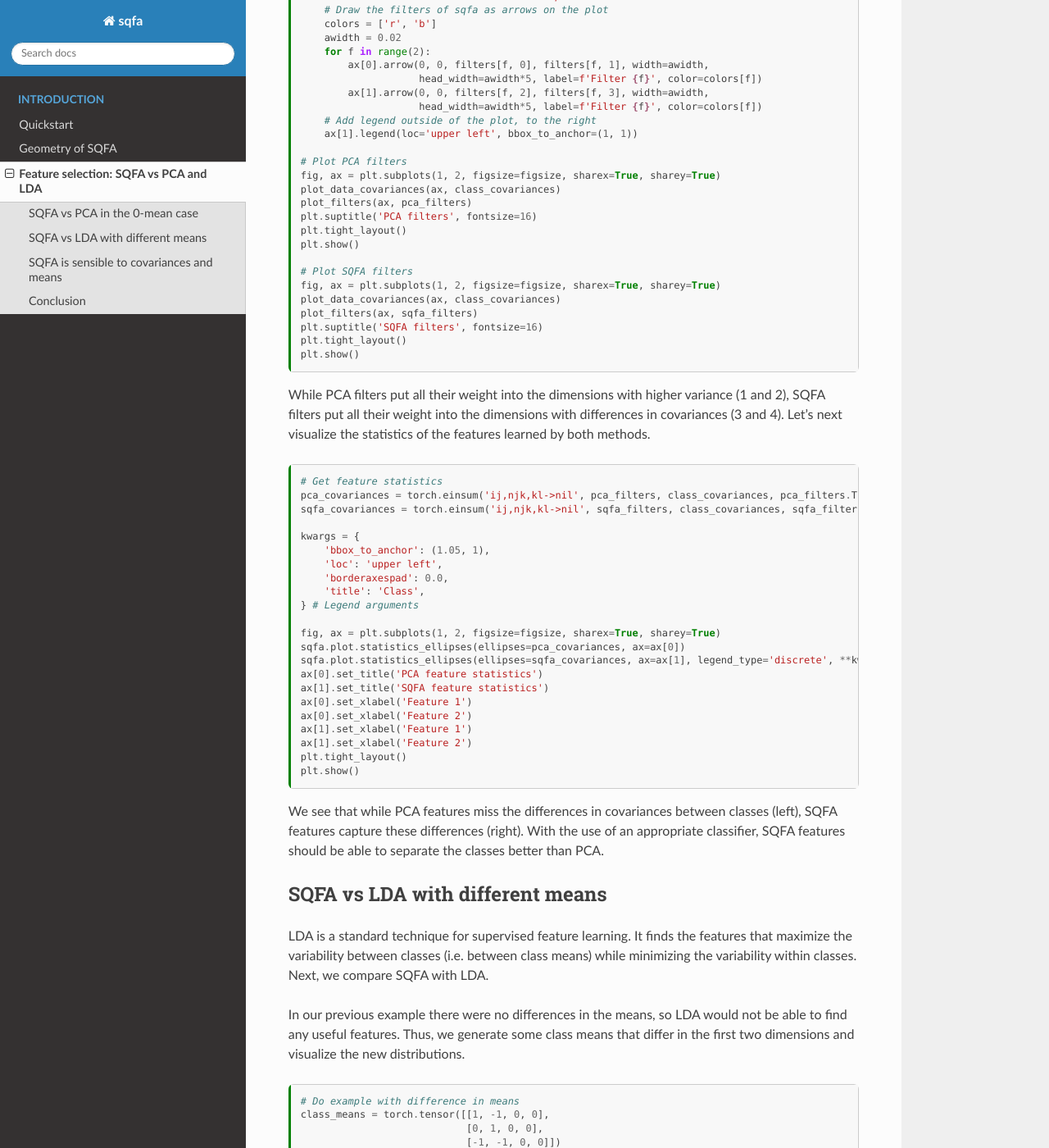
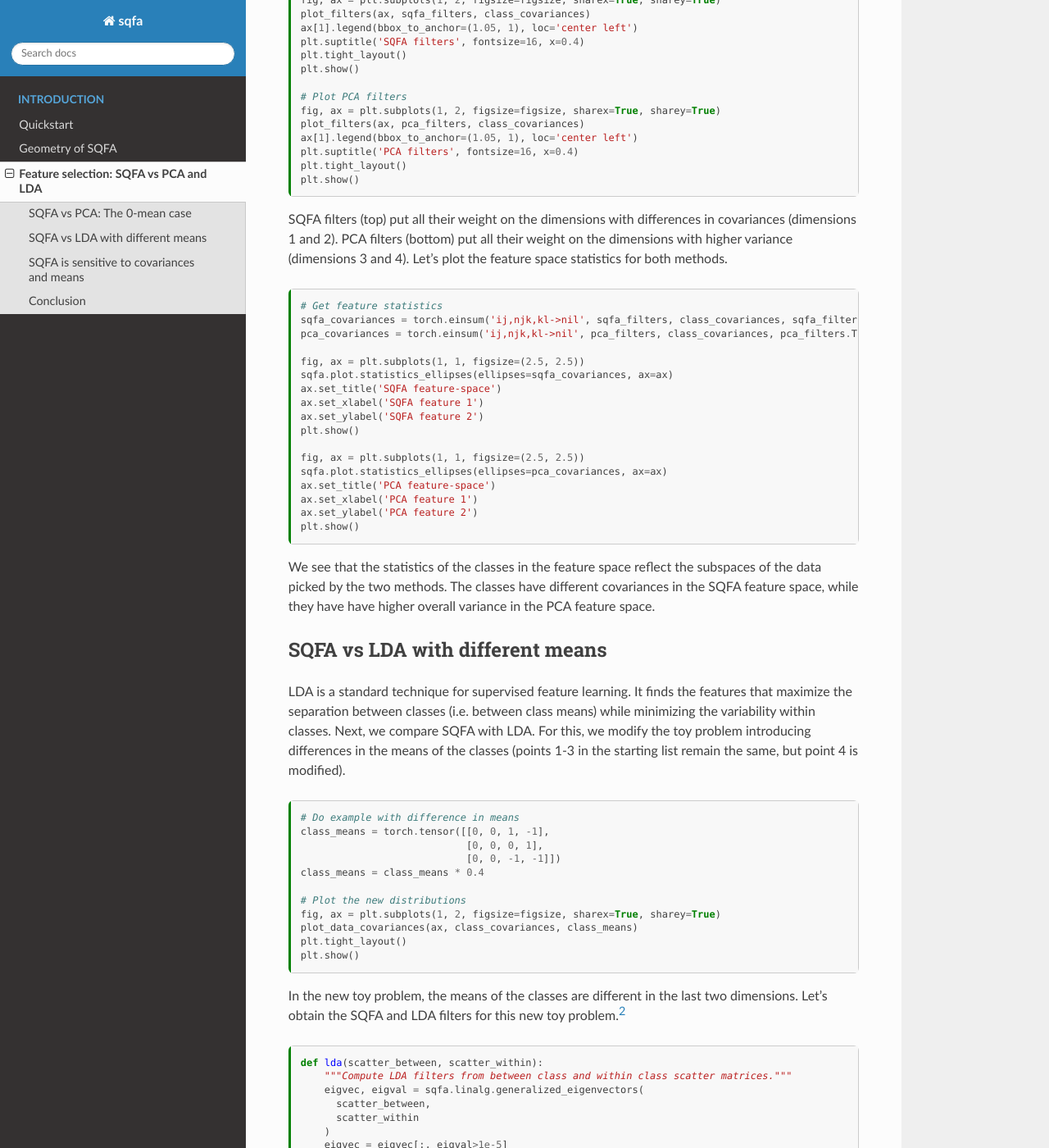
Before and after one commit to dherrera1911/sqfa, a Sphinx documentation site: the page built from docs/source/tutorials/toy_problem.md, in a window 1280 px wide and 1400 px high, scrolled down 2274 px. Shown: the whole window at 82% size. Built offline with Sphinx 7.4.7 and the Read the Docs theme 3.1.0, drawn with Linux system fonts in a browser that asks for light colours; pages that are not in the unit, such as notebooks, are missing from menus; some of the changed text lies outside the part shown.

Commit message:
Text + plot editing

````diff
--- a/docs/source/tutorials/toy_problem.md
+++ b/docs/source/tutorials/toy_problem.md
@@ -13,70 +13,63 @@
 
 # Feature selection: SQFA vs PCA and LDA
 
-In this tutorial we build a simple toy problem to illustrate the types of features
-that are learnt by SQFA, and how they compare to other standard feature
+In this tutorial we consider a toy problem to illustrate the types of features
+that are learned by SQFA, and how they compare to other standard feature
 learning techniques.
 
-## SQFA vs PCA in the 0-mean case
+## SQFA vs PCA: The 0-mean case
 
-To compare the methods, we will generate a toy problem with 3 classes over a 4
-dimensional space. We will introduce different statistical properties across
-the first two and the last two dimensions of the data space, and we will test
-which dimensions are emphasized by SQFA vs PCA and Linear Discriminant Analysis (LDA).
+Our toy problem has 4 dimensional data and 3 classes.
+The data statistics are designed to accentuate the differences
+between SQFA, PCA and LDA features. For comparing SQFA and PCA,
+the statistics of the toy problem data are as follows:
 
-SQFA finds the features that maximize the difference in second-order statistics
-between the classes. PCA, on the other hand, finds the features that
-maximize the variance of the data. In our first example, we will generate
-statistics for 3 classes with the following properties:
+1) Dimensions 1 and 2 have a covariance structure that is rotated for the
+different classes. SQFA will favor these dimensions because
+of the second-order differences between classes.
+2) Dimensions 3 and 4 have high variance but the same covariance
+structure for all classes. PCA will favor these dimensions because
+of the high variance.
+3) Dimensions 1 and 2 are uncorrelated with dimensions 3 and 4.
+4) The means are 0 for all dimensions and classes.
 
-- Dimensions 1 and 2 have high variance, but the same covariance
-  structure for all classes.
-- Dimensions 3 and 4 have lower variance, but the covariances are different
-  for each class.
-- Dimensions 1 and 2 are uncorrelated with dimensions 3 and 4.
-- The means are 0 for all dimensions and classes.
-
-We implement the statistics above by having an initial covariance matrix, and
-progressively rotating the covariance of dimensions 3 and 4 for each
-class. Let's first define the function that makes the rotated covariance
+Let's generate the covariances matrices described above and visualize
+the data distributions:
 
 ```{code-cell} ipython3
 import torch
 import sqfa
 import matplotlib.pyplot as plt
 
+# GENERATE COVARIANCES
+
+# Define the functions to generate the covariance matrices
 def make_rotation_matrix(theta):
-    """Make a matrix that rotates the last 2 dimensions of a 4D tensor"""
+    """Make a matrix that rotates the first 2 dimensions of a 4D tensor"""
     theta = torch.deg2rad(theta)
     rotation = torch.eye(4)
-    rotation[2:, 2:] = torch.tensor([[torch.cos(theta), -torch.sin(theta)],
+    rotation[:2, :2] = torch.tensor([[torch.cos(theta), -torch.sin(theta)],
                                      [torch.sin(theta), torch.cos(theta)]])
     return rotation
 
 def make_rotated_classes(base_cov, angles):
-    """Rotate the last 2 dimensions of base_cov by the angles in the angles list"""
+    """Rotate the first 2 dimensions of base_cov by the angles in the angles list"""
     covs = torch.as_tensor([])
     for theta in angles:
         rotation_matrix = make_rotation_matrix(theta)
         rotated_cov = torch.einsum('ij,jk,kl->il', rotation_matrix, base_cov, rotation_matrix.T)
         covs = torch.cat([covs, rotated_cov.unsqueeze(0)], dim=0)
     return covs
-```
 
-Let's generate the covariance matrices:
-
-```{code-cell} ipython3
-# Base diagonal covariance
-variances = torch.tensor([1.0, 1.0, 0.8, 0.02])
+# Generate the covariance matrices
+variances = torch.tensor([0.8, 0.04, 1.0, 1.0])
 base_cov = torch.diag(variances)
 
 angles = torch.as_tensor([15, 45, 70])
 class_covariances = make_rotated_classes(base_cov, angles)
-```
 
-And let's now make a function to visualize our 4D covariances:
+# VISUALIZE
 
-```{code-cell} ipython3
 def plot_data_covariances(ax, covariances, means=None):
     """Plot the covariances as ellipses."""
     if means is None:
@@ -87,30 +80,28 @@
     for i in range(2):
         # Plot ellipses
         sqfa.plot.statistics_ellipses(ellipses=covariances, centers=means,
-                                      dim_pair=dim_pairs[i], ax=ax[i],
-                                      legend_type=legend_type[i])
+                                      dim_pair=dim_pairs[i], ax=ax[i])
         # Plot points for the means
         sqfa.plot.scatter_data(data=means, labels=torch.arange(3),
                                dim_pair=dim_pairs[i], ax=ax[i])
         dim_pairs_label = [d+1 for d in dim_pairs[i]]
-        ax[i].set_title(f'Data statistics: dim {dim_pairs_label}')
+        #ax[i].set_title(f'Data space \n dim {dim_pairs_label}', fontsize=12)
+        ax[i].set_title(f'Data space (dim {dim_pairs_label})', fontsize=12)
         ax[i].set_aspect('equal')
 
-figsize = (7, 3.5)
+figsize = (6, 3)
 fig, ax = plt.subplots(1, 2, figsize=figsize, sharex=True, sharey=True)
 plot_data_covariances(ax, class_covariances)
 plt.tight_layout()
 plt.show()
 ```
 
-The left panel shows how dimensions 1 and 2 have the same covariance for all
-classes, and the right panel shows how dimensions 3 and 4 have different
-covariances for each class.
+The left panel shows how the classes have different statistics in
+dimensions 1 and 2, and the right panel shows how all classes have
+the same covariance in dimensions 3 and 4. The means are all 0.
 
-Let's learn 2 features using PCA and SQFA for this problem. To
-obtain the PCA features we average the covariance matrices across classes
-to obtain the dataset covariance
-and [compute its eigenvectors.](https://sebastianraschka.com/Articles/2015_pca_in_3_steps.html#covariance-matrix)
+Let's learn 2 filters each with SQFA and PCA for these class
+distributions.[^1]
 
 ```{code-cell} ipython
 # Learn SQFA filters
@@ -125,12 +116,16 @@
 ```
 
 Let's visualize the filters learned by SQFA and PCA. We plot the filters
-as arrows in the original data space, onto which the data is projected.
+as arrows in the original data space, to see how they relate to the
+class distributions.
 
 ```{code-cell} ipython
 # Function to plot filters
-def plot_filters(ax, filters):
+def plot_filters(ax, filters, class_covariances, means=None):
     """Plot the filters as arrows in data space."""
+    # Plot the statistics of the filters
+    plot_data_covariances(ax, class_covariances, means)
+
     # Draw the filters of sqfa as arrows on the plot
     colors = ['r', 'b']
     awidth = 0.02
@@ -139,76 +134,68 @@
                     head_width=awidth*5, label=f'Filter {f}', color=colors[f])
         ax[1].arrow(0, 0, filters[f, 2], filters[f, 3], width=awidth,
                     head_width=awidth*5, label=f'Filter {f}', color=colors[f])
-    # Add legend outside of the plot, to the right
-    ax[1].legend(loc='upper left', bbox_to_anchor=(1, 1))
+
+# Plot SQFA filters
+fig, ax = plt.subplots(1, 2, figsize=figsize, sharex=True, sharey=True)
+plot_filters(ax, sqfa_filters, class_covariances)
+ax[1].legend(bbox_to_anchor=(1.05, 1), loc='center left')
+plt.suptitle('SQFA filters', fontsize=16, x=0.4)
+plt.tight_layout()
+plt.show()
 
 # Plot PCA filters
 fig, ax = plt.subplots(1, 2, figsize=figsize, sharex=True, sharey=True)
-plot_data_covariances(ax, class_covariances)
-plot_filters(ax, pca_filters)
-plt.suptitle('PCA filters', fontsize=16)
-plt.tight_layout()
-plt.show()
-
-# Plot SQFA filters
-fig, ax = plt.subplots(1, 2, figsize=figsize, sharex=True, sharey=True)
-plot_data_covariances(ax, class_covariances)
-plot_filters(ax, sqfa_filters)
-plt.suptitle('SQFA filters', fontsize=16)
+plot_filters(ax, pca_filters, class_covariances)
+ax[1].legend(bbox_to_anchor=(1.05, 1), loc='center left')
+plt.suptitle('PCA filters', fontsize=16, x=0.4)
 plt.tight_layout()
 plt.show()
 ```
 
-While PCA filters put all their weight into the dimensions
-with higher variance (1 and 2), SQFA filters put all their weight
-into the dimensions with differences in covariances (3 and 4).
-Let's next visualize the statistics of the features learned by both methods.
+SQFA filters (top) put all their weight on the dimensions with differences
+in covariances (dimensions 1 and 2). PCA filters (bottom) put all their weight
+on the dimensions with higher variance (dimensions 3 and 4). Let's
+plot the feature space statistics for both methods.
 
 ```{code-cell} ipython
 # Get feature statistics
+sqfa_covariances = torch.einsum('ij,njk,kl->nil', sqfa_filters, class_covariances, sqfa_filters.T)
 pca_covariances = torch.einsum('ij,njk,kl->nil', pca_filters, class_covariances, pca_filters.T)
-sqfa_covariances = torch.einsum('ij,njk,kl->nil', sqfa_filters, class_covariances, sqfa_filters.T)
 
-kwargs = {
-    'bbox_to_anchor': (1.05, 1),
-    'loc': 'upper left',
-    'borderaxespad': 0.0,
-    'title': 'Class',
-} # Legend arguments
+fig, ax = plt.subplots(1, 1, figsize=(2.5, 2.5))
+sqfa.plot.statistics_ellipses(ellipses=sqfa_covariances, ax=ax)
+ax.set_title('SQFA feature-space')
+ax.set_xlabel('SQFA feature 1')
+ax.set_ylabel('SQFA feature 2')
+plt.show()
 
-fig, ax = plt.subplots(1, 2, figsize=figsize, sharex=True, sharey=True)
-sqfa.plot.statistics_ellipses(ellipses=pca_covariances, ax=ax[0])
-sqfa.plot.statistics_ellipses(ellipses=sqfa_covariances, ax=ax[1], legend_type='discrete', **kwargs)
-ax[0].set_title('PCA feature statistics')
-ax[1].set_title('SQFA feature statistics')
-ax[0].set_xlabel('Feature 1')
-ax[0].set_xlabel('Feature 2')
-ax[1].set_xlabel('Feature 1')
-ax[1].set_xlabel('Feature 2')
-plt.tight_layout()
+fig, ax = plt.subplots(1, 1, figsize=(2.5, 2.5))
+sqfa.plot.statistics_ellipses(ellipses=pca_covariances, ax=ax)
+ax.set_title('PCA feature-space')
+ax.set_xlabel('PCA feature 1')
+ax.set_ylabel('PCA feature 2')
 plt.show()
 ```
 
-We see that while PCA features miss the differences in covariances between classes
-(left), SQFA features capture these differences (right). With the use of an appropriate
-classifier, SQFA features should be able to separate the classes better than PCA.
+We see that the statistics of the classes in the feature space reflect
+the subspaces of the data picked by the two methods. The classes have
+different covariances in the SQFA feature space, while they have
+have higher overall variance in the PCA feature space.
 
 
 ## SQFA vs LDA with different means
 
 LDA is a standard technique for supervised feature learning. It finds the features
-that maximize the variability between classes (i.e. between class means) while
-minimizing the variability within classes. Next, we compare SQFA with LDA.
-
-In our previous example there were no differences in the means, so LDA would not be
-able to find any useful features. Thus, we generate some class means that differ
-in the first two dimensions and visualize the new distributions.
+that maximize the separation between classes (i.e. between class means) while
+minimizing the variability within classes. Next, we compare SQFA with LDA. For
+this, we modify the toy problem introducing differences in the means of the classes
+(points 1-3 in the starting list remain the same, but point 4 is modified).
 
 ```{code-cell} ipython
 # Do example with difference in means
-class_means = torch.tensor([[1, -1, 0, 0],
-                            [0, 1, 0, 0],
-                            [-1, -1, 0, 0]])
+class_means = torch.tensor([[0, 0, 1, -1],
+                            [0, 0, 0, 1],
+                            [0, 0, -1, -1]])
 class_means = class_means * 0.4
 
 # Plot the new distributions
@@ -218,10 +205,8 @@
 plt.show()
 ```
 
-Now the means of the classes are different in the first two dimensions.
-Let's learn the filters with LDA and SQFA now and compare the results. First, we
-define a function to learn the LDA filters using
-[generalized eigenvectors](https://en.wikipedia.org/wiki/Linear_discriminant_analysis#Multiclass_LDA).
+In the new toy problem, the means of the classes are different in the last two
+dimensions. Let's obtain the SQFA and LDA filters for this new toy problem.[^2]
 
 ```{code-cell} ipython
 def lda(scatter_between, scatter_within):
@@ -232,13 +217,7 @@
     )
     eigvec = eigvec[:, eigval>1e-5]
     return eigvec.transpose(-1, -2)
-```
 
-Now we learn the filters with SQFA and LDA. We note that first we compute the
-between and within class scatter matrices for LDA, as well as the class
-second moment matrices for SQFA.
-
-```{code-cell} ipytho
 # Get scatter matrices for LDA
 scatter_within = torch.mean(class_covariances, dim=0)
 scatter_between = class_means.T @ class_means
@@ -247,39 +226,41 @@
 mean_outer_prod = torch.einsum('ij,ik->ijk', class_means, class_means)
 second_moments = class_covariances + mean_outer_prod
 
-# Learn LDA
-lda_filters = lda(scatter_between, scatter_within)
-
 # Learn SQFA
 model = sqfa.model.SQFA(n_dim=4, feature_noise=0.001, n_filters=2)
 model.fit(data_scatters=second_moments, show_progress=False)
 sqfa_filters = model.filters.detach()
+
+# Learn LDA
+lda_filters = lda(scatter_between, scatter_within)
 ```
 
-Like in the previous example, we plot the filters learned by LDA and SQFA:
+We next plot the filters learned by SQFA and LDA as arrows in the data
+space, like in the previous example:
 
 ```{code-cell} ipython
-# Plot LDA filters
+# Plot SQFA filters
 fig, ax = plt.subplots(1, 2, figsize=figsize, sharex=True, sharey=True)
-plot_data_covariances(ax, class_covariances, class_means)
-plot_filters(ax, lda_filters)
-plt.suptitle('LDA filters', fontsize=16)
+plot_filters(ax, sqfa_filters, class_covariances, class_means)
+ax[1].legend(bbox_to_anchor=(1.05, 1), loc='upper left')
+plt.suptitle('SQFA filters', fontsize=16, x=0.55)
 plt.tight_layout()
 plt.show()
 
-# Plot SQFA filters
+# Plot LDA filters
 fig, ax = plt.subplots(1, 2, figsize=figsize, sharex=True, sharey=True)
-plot_data_covariances(ax, class_covariances, class_means)
-plot_filters(ax, sqfa_filters)
-plt.suptitle('SQFA filters', fontsize=16)
+plot_filters(ax, lda_filters, class_covariances, class_means)
+ax[1].legend(bbox_to_anchor=(1.05, 1), loc='upper left')
+plt.suptitle('LDA filters', fontsize=16, x=0.55)
 plt.tight_layout()
 plt.show()
 ```
 
-As expected, LDA filters have all their weight on the dimensions with differences
-in class means (dimensions 1,2), while SQFA filters have their weight on the
-dimensions with differences in the covariances (dimensions 3,4). Let's plot the
-statistics of the features learned by both methods.
+We see that while SQFA filters have their weight on the
+dimensions with differences in the covariances (dimensions 1,2)
+LDA filters have all their weight on the dimensions with differences
+in class means (dimensions 3,4). Let's plot the
+statistics of classes in the SQFA and LDA feature space.
 
 ```{code-cell} ipython
 # Get the means and covariances for the new features
@@ -288,44 +269,35 @@
 sqfa_covariances = torch.einsum('ij,njk,kl->nil', sqfa_filters, class_covariances, sqfa_filters.T)
 sqfa_means = class_means @ sqfa_filters.T
 
-kwargs = {
-    'bbox_to_anchor': (1.05, 1),
-    'loc': 'upper left',
-    'borderaxespad': 0.0,
-    'title': 'Class',
-} # Legend arguments
+fig, ax = plt.subplots(1, 1, figsize=(2.5, 2.5))
+sqfa.plot.statistics_ellipses(ellipses=sqfa_covariances, centers=sqfa_means, ax=ax)
+sqfa.plot.scatter_data(data=sqfa_means, labels=torch.arange(3), ax=ax)
+ax.set_title('SQFA feature-space')
+ax.set_xlabel('SQFA feature 1')
+ax.set_ylabel('SQFA feature 2')
+plt.tight_layout()
+plt.show()
 
-fig, ax = plt.subplots(1, 2, figsize=figsize, sharex=True, sharey=True)
-
-# LDA statistics
-sqfa.plot.statistics_ellipses(ellipses=lda_covariances, centers=lda_means,
-                              ax=ax[0])
-sqfa.plot.scatter_data(data=lda_means, labels=torch.arange(3), ax=ax[0])
-
-# SQFA statistics
-sqfa.plot.statistics_ellipses(ellipses=sqfa_covariances, centers=sqfa_means,
-                              ax=ax[1], legend_type='discrete', **kwargs)
-sqfa.plot.scatter_data(data=sqfa_means, labels=torch.arange(3), ax=ax[1])
-
-ax[0].set_title('LDA feature statistics')
-ax[1].set_title('SQFA feature statistics')
-ax[0].set_xlabel('Feature 1')
-ax[0].set_ylabel('Feature 2')
-ax[1].set_xlabel('Feature 1')
-ax[1].set_ylabel('Feature 2')
+fig, ax = plt.subplots(1, 1, figsize=(2.5, 2.5))
+sqfa.plot.statistics_ellipses(ellipses=lda_covariances, centers=lda_means, ax=ax)
+sqfa.plot.scatter_data(data=lda_means, labels=torch.arange(3), ax=ax)
+ax.set_title('LDA feature-space')
+ax.set_xlabel('LDA feature 1')
+ax.set_ylabel('LDA feature 2')
 plt.tight_layout()
 plt.show()
 ```
 
-We see that the distribution of LDA features have different means, while
-the distribution of SQFA features have the same means but different covariances.
-Which features are better for classification will depend on the specifics of
+The distribution of SQFA features have different covariances across classes,
+while the distribution of LDA features have different means. This
+reflects the weights of the filters seen above. Which features are better
+for classification will depend on the specifics of
 the class distributions and on the classifier used.
 
 
-## SQFA is sensible to covariances and means
+## SQFA is sensitive to covariances and means
 
-In the previous example we saw that SQFA prioritized the differences in
+In the previous example SQFA prioritized the differences in
 covariances over the differences in means. However, this is not always the case.
 Particularly, note that we fitted SQFA using the second moment matrices of the
 classes, which for a given class $i$ are given
@@ -338,10 +310,10 @@
 
 ```{code-cell} ipython
 # Make example with more different means
-class_means = torch.tensor([[1, -1, 0, 0],
-                            [0, 1, 0, 0],
-                            [-1, -1, 0, 0]])
-class_means = class_means * 4.0
+class_means = torch.tensor([[0, 0, 1, -1],
+                            [0, 0, 0, 1],
+                            [0, 0, -1, -1]])
+class_means = class_means * 3.0
 
 # Plot the new distributions
 fig, ax = plt.subplots(1, 2, figsize=figsize, sharex=True, sharey=True)
@@ -362,47 +334,71 @@
 model.fit(data_scatters=second_moments, show_progress=False)
 sqfa_filters = model.filters.detach()
 
+# Learn LDA
+lda_filters = lda(scatter_between, scatter_within)
+
 # Plot SQFA filters
 fig, ax = plt.subplots(1, 2, figsize=figsize, sharex=True, sharey=True)
-plot_data_covariances(ax, class_covariances, class_means)
-plot_filters(ax, sqfa_filters*3) # Make arrows longer for better visualization
-plt.suptitle('SQFA filters', fontsize=16)
+plot_filters(ax, sqfa_filters, class_covariances, class_means)
+ax[1].legend(bbox_to_anchor=(1.05, 1), loc='upper left')
+plt.suptitle('SQFA filters', fontsize=16, x=0.55)
+plt.tight_layout()
+plt.show()
+
+# Plot LDA filters
+fig, ax = plt.subplots(1, 2, figsize=figsize, sharex=True, sharey=True)
+plot_filters(ax, lda_filters, class_covariances, class_means)
+ax[1].legend(bbox_to_anchor=(1.05, 1), loc='upper left')
+plt.suptitle('LDA filters', fontsize=16, x=0.55)
 plt.tight_layout()
 plt.show()
 ```
 
-The filters learned by SQFA put more weight on the dimensions
-with differences in the means now, unlike the previous example.
-Let's plot the statistics of the SQFA features for this new example:
+Let's plot again the statistics in the feature space for SQFA and LDA:
 
 ```{code-cell} ipython
 # Get the means and covariances for the new features
+lda_covariances = torch.einsum('ij,njk,kl->nil', lda_filters, class_covariances, lda_filters.T)
+lda_means = class_means @ lda_filters.T
 sqfa_covariances = torch.einsum('ij,njk,kl->nil', sqfa_filters, class_covariances, sqfa_filters.T)
 sqfa_means = class_means @ sqfa_filters.T
 
-# Plot the new features
-fig, ax = plt.subplots(1, 1, figsize=(4, 4), sharex=True, sharey=True)
-sqfa.plot.statistics_ellipses(ellipses=sqfa_covariances,
-                              centers=sqfa_means, ax=ax)
+fig, ax = plt.subplots(1, 1, figsize=(2.5, 2.5))
+sqfa.plot.statistics_ellipses(ellipses=sqfa_covariances, centers=sqfa_means, ax=ax)
 sqfa.plot.scatter_data(data=sqfa_means, labels=torch.arange(3), ax=ax)
-ax.set_title('SQFA features')
-ax.set_xlabel('Feature 1')
-ax.set_ylabel('Feature 2')
-ax.set_aspect('equal')
+ax.set_title('SQFA feature-space')
+ax.set_xlabel('SQFA feature 1')
+ax.set_ylabel('SQFA feature 2')
+plt.tight_layout()
+plt.show()
+
+fig, ax = plt.subplots(1, 1, figsize=(2.5, 2.5))
+sqfa.plot.statistics_ellipses(ellipses=lda_covariances, centers=lda_means, ax=ax)
+sqfa.plot.scatter_data(data=lda_means, labels=torch.arange(3), ax=ax)
+ax.set_title('LDA feature-space')
+ax.set_xlabel('LDA feature 1')
+ax.set_ylabel('LDA feature 2')
 plt.tight_layout()
 plt.show()
 ```
 
-This example illustrates that SQFA is sensitive to both
+This example illustrates that, when using the non-centered second
+moment matrices, SQFA is sensitive to both
 the covariances and the means of the classes, and that the features learned
-will depend on the specifics of the class distributions. Note that this is
-the case if we use the second moment matrices as input to SQFA. If we use
-only the covariance matrices, SQFA will only be sensitive to the differences
-in the covariances between classes.
+will depend on the specifics of the class distributions.
 
 ## Conclusion
 
-SQFA learns features that maximize the differences in the second moment differences
-between classes. These features are different than those learned by other
-standard techniques like PCA and LDA. SQFA is particularly useful when the
+SQFA learns features that maximize the differences in the second moments
+between classes. These features are different than those learned by other standard techniques like PCA and LDA. SQFA is particularly useful when the
 differences in covariances between classes are important for classification.
+
+[^1]: PCA operates on the global covariance matrix (i.e. for the full dataset).
+Here we obtain the global covariance matrix by averaging across the
+covariance matrices of the different classes. We then compute the eigenvectors
+of this average covariance matrix to obtain the PCA filters.
+
+[^2]: LDA filters can be obtained by solving the generalized eigenvalue problem
+between the scatter matrix for the class means and the within-class covariance.
+For more information see
+[here](https://en.wikipedia.org/wiki/Linear_discriminant_analysis#Multiclass_LDA).
````
Also changed, not shown: other parts of docs/source/tutorials/toy_problem.md (+1 -1 lines).
